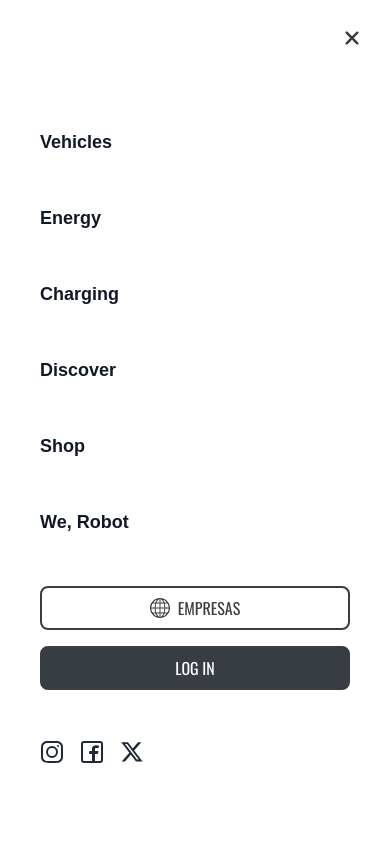
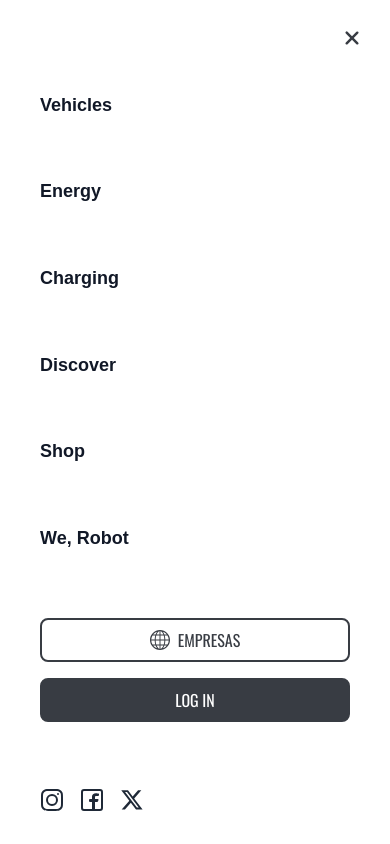
Before and after one commit to alejomayuri/landing-modular, a Next.js app: page / in a window 390 px wide. Both pictures are taken after a click on the button 358 px from the left and 34 px from the top of the page. Shown: the top 844 px of the page. Built offline with nearby package versions, Linux system fonts and the light colour scheme.

Commit message:
ajustes en pading del menu mobile

```diff
--- a/src/app/components/global/MenuMobile.js
+++ b/src/app/components/global/MenuMobile.js
@@ -57,7 +57,7 @@ export default function MenuMobile({
 
 
             {isMenuOpen && (<div
-                className={`fixed inset-0 ${menuBgColor} px-10 py-20 z-50 flex flex-col text-white transition-opacity duration-300 ${animation}`}
+                className={`fixed inset-0 ${menuBgColor} px-10 py-8 z-50 flex flex-col text-white transition-opacity duration-300 ${animation}`}
             >
                 <button
                     className="absolute top-5 right-5 text-2xl p-2 rounded-full"
```
